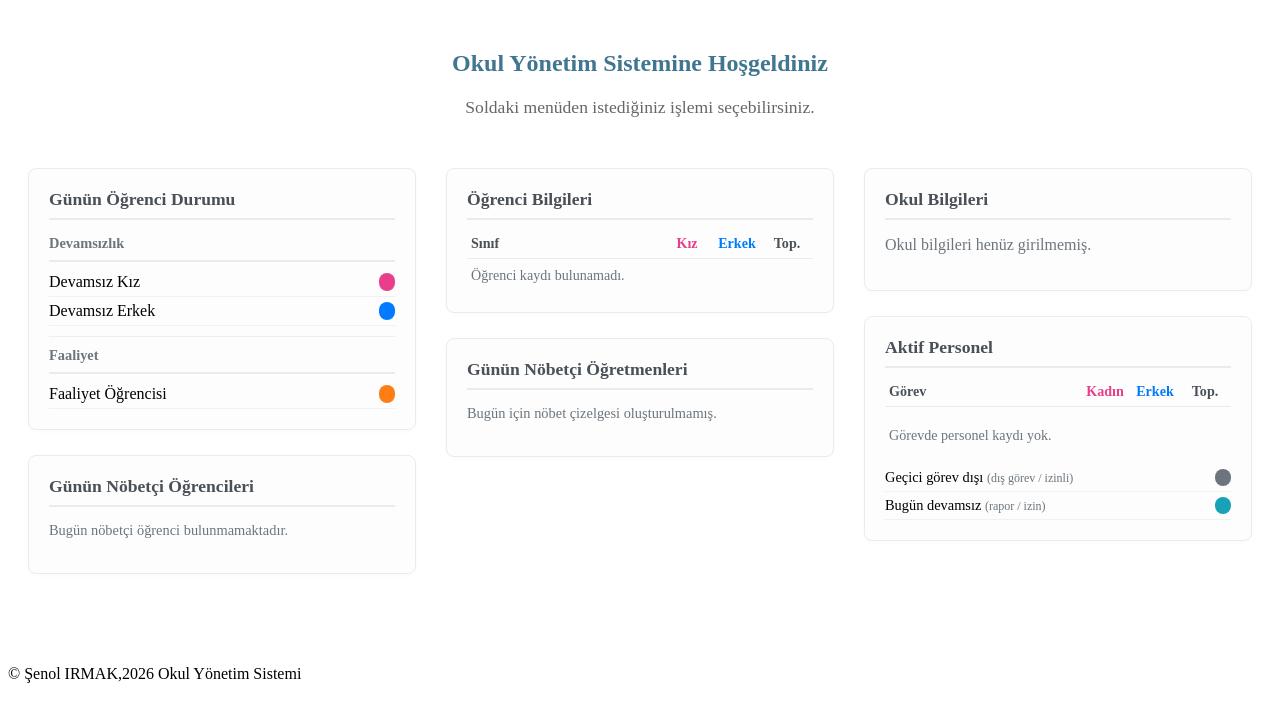
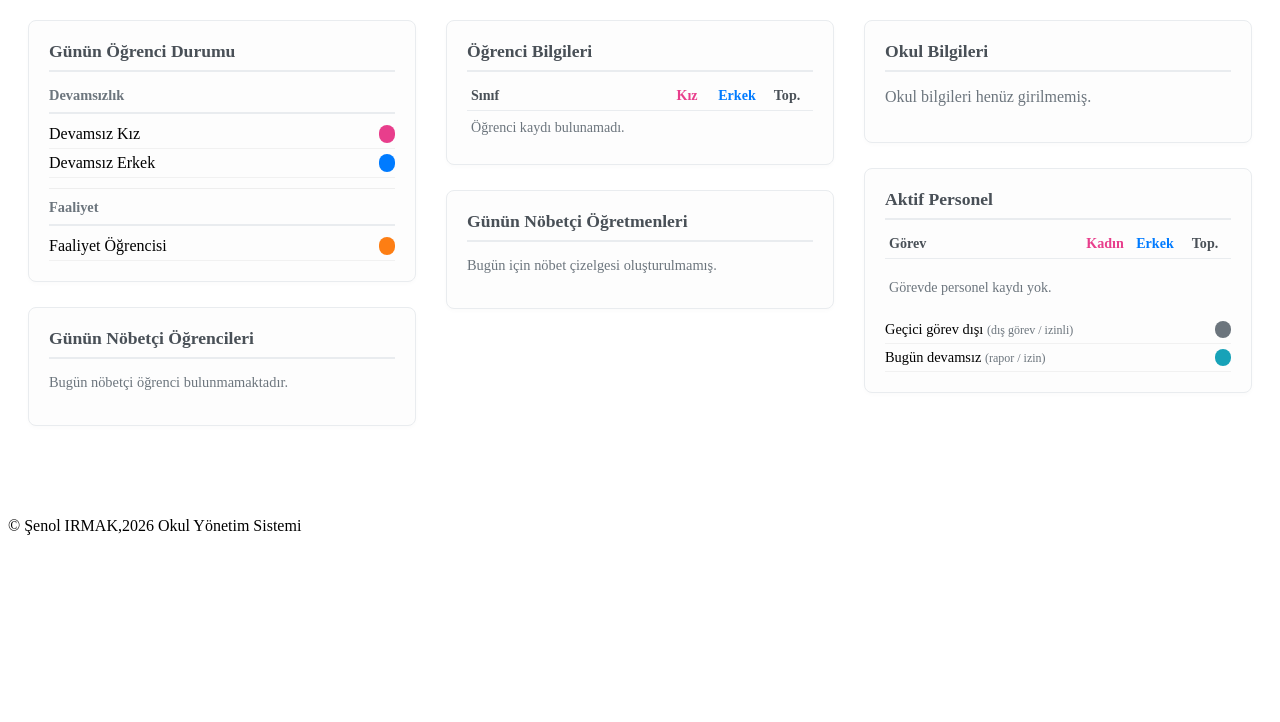
Before and after one commit to senolirmak/YonetimAnadoluLisesiLocal, a Django app: template main/templates/main/index.html in a window 1280 px wide. Shown: the part 51-773 px from the top of the page. Run offline with Django 5.2, Linux system fonts and the light colour scheme; the template is opened without the code that fills it, so the values that code supplies are empty.

Commit message:
fix(main): ana sayfa karşılama yazısı kaldırıldı, içerik sol menüyle hizalandı
Co-Authored-By: Claude Opus 5.5 <noreply@anthropic.com>

```diff
--- a/main/templates/main/index.html
+++ b/main/templates/main/index.html
@@ -38,6 +38,9 @@
         gap: 30px;
         text-align: left;
     }
+    .welcome-container { padding-top: 20px; }  /* sol menüyle aynı hizadan başlar */
+    /* Bilgi kutusu yoksa alan yer kaplamasın */
+    .index-notlar:not(:has(.index-not)) { display: none; }
     .index-notlar { display: flex; flex-direction: column; gap: 8px; margin-bottom: 20px; text-align: left; }
     .index-not { padding: 8px 12px; border: 1px solid; border-radius: 6px; font-size: 0.9em; }
     .index-col-side {
@@ -54,10 +57,6 @@
 </style>
 
 <div class="welcome-container">
-    <h2 class="page-title page-title-mb">Okul Yönetim Sistemine Hoşgeldiniz</h2>
-    <p class="welcome-text">
-        Soldaki menüden istediğiniz işlemi seçebilirsiniz.
-    </p>
 
     {# Kişiye özel bilgi kutuları (sol menü dar olduğundan içerik alanında) #}
     <div class="index-notlar">
```
